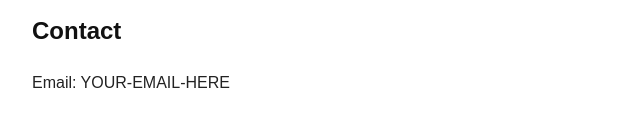
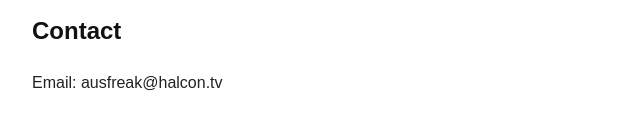
Before and after one commit to AusFreak/compute-cost-meter-privacy, a plain HTML site: page index.html in a window 1280 px wide. Shown: the part 1300-1430 px from the top of the page, 208-848 px from the left. Drawn offline with Linux system fonts and the light colour scheme.

Commit message:
Update index.html

```diff
--- a/index.html
+++ b/index.html
@@ -98,7 +98,7 @@
 <h2>Contact</h2>
 
 <p>
-Email: YOUR-EMAIL-HERE
+Email: ausfreak@halcon.tv
 </p>
 
 </body>
```
